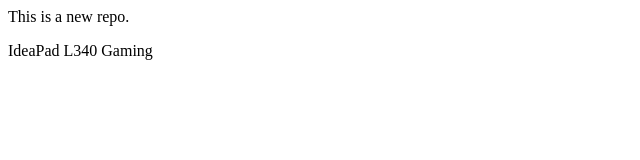
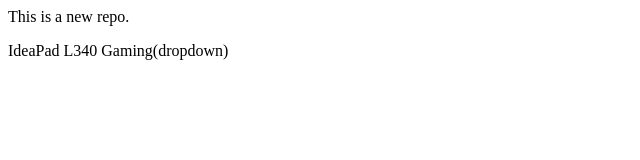
Before and after one commit to abuzarawan06/localrepo, a plain HTML site: page index.html in a window 1280 px wide. Shown: the full height of the page, 0-640 px from the left. Drawn offline with Linux system fonts and the light colour scheme.

Commit message:
Added dropdown

```diff
--- a/index.html
+++ b/index.html
@@ -1,2 +1,2 @@
 <p>This is a new repo.</p>
-<p>IdeaPad L340 Gaming</p>
+<p>IdeaPad L340 Gaming(dropdown)</p>
```
